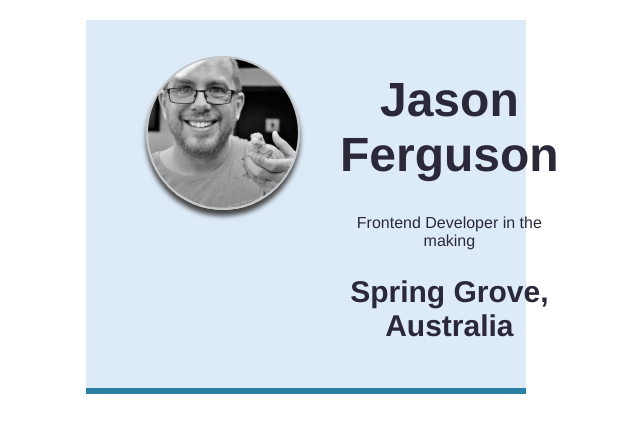
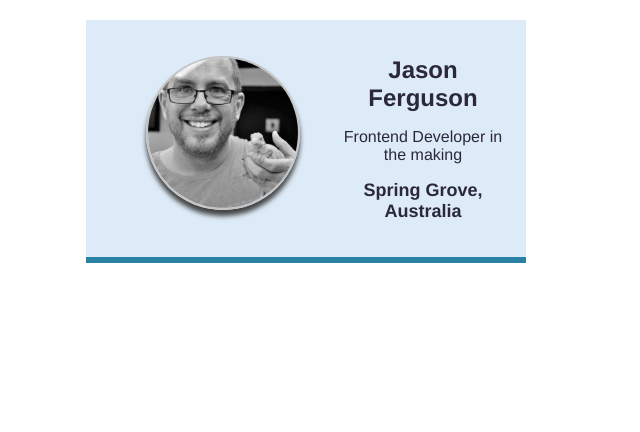
Before and after one commit to jferguson75/business-card, a plain HTML site: page index.html in a window 1280 px wide. Shown: the whole page, without its empty margins (334-974 px from the left). Drawn offline with Linux system fonts and the light colour scheme.

Commit message:
Update index.html
updated H1 & H2 sizes

```diff
--- a/index.html
+++ b/index.html
@@ -12,9 +12,9 @@
             </figure>
             </div >
         <div >
-             <h1 style="font-size:48px;">Jason Ferguson</h1>
+             <h1 style="font-size:24px;">Jason Ferguson</h1>
              <p>Frontend Developer in the making</p>
-             <h2 style="font-size:30px;">Spring Grove, Australia</h2>
+             <h2 style="font-size:18px;">Spring Grove, Australia</h2>
             </div>
         </div>
     </body>
```
